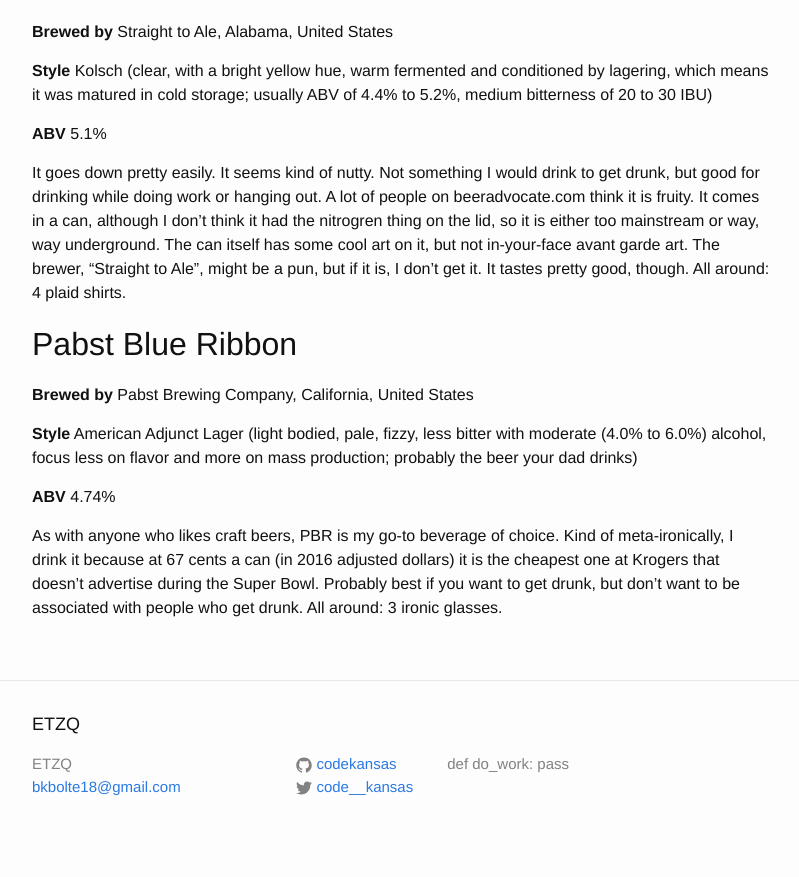
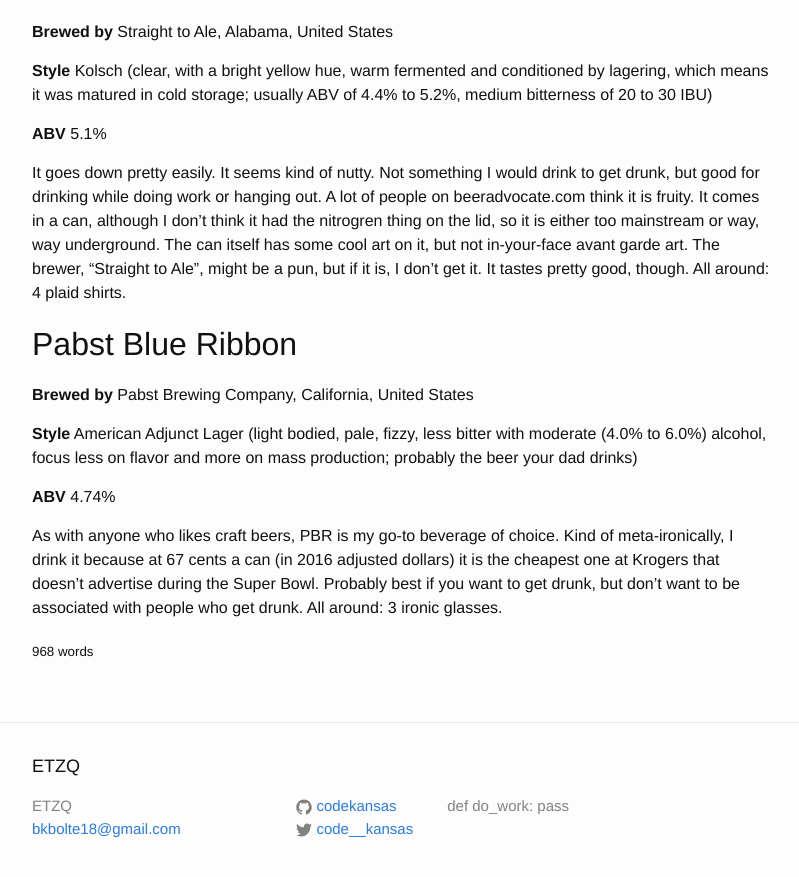
Before and after one commit to codekansas/codekansas.github.io, a Jekyll site: the page built from _posts/2016-03-30-atlanta-craft-beers-list.markdown, in a window 1280 px wide and 900 px high, scrolled down 2271 px. Shown: the top 877 px of the window, without its empty margins (238-1037 px from the left). Built offline with Jekyll 4.4.1, drawn with Linux system fonts in a browser that asks for light colours.

Commit message:
added word count

```diff
--- a/_layouts/post.html
+++ b/_layouts/post.html
@@ -10,6 +10,8 @@
 
   <article class="post-content">
     {{ content }}
+
+    <sub>{{ content | number_of_words }} words</sub>
   </article>
 
 </div>
```
Also changed, not shown: 1 other file.
